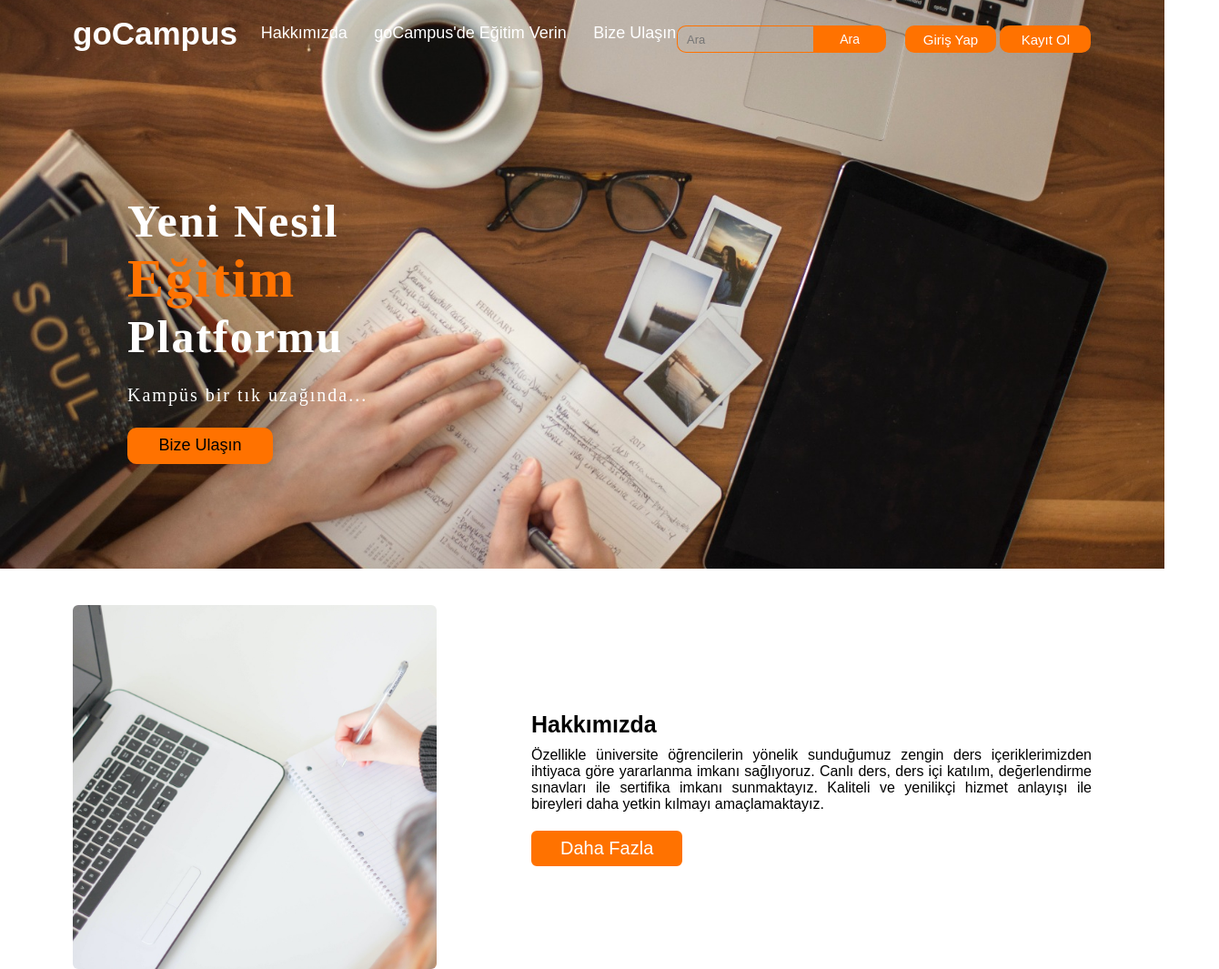
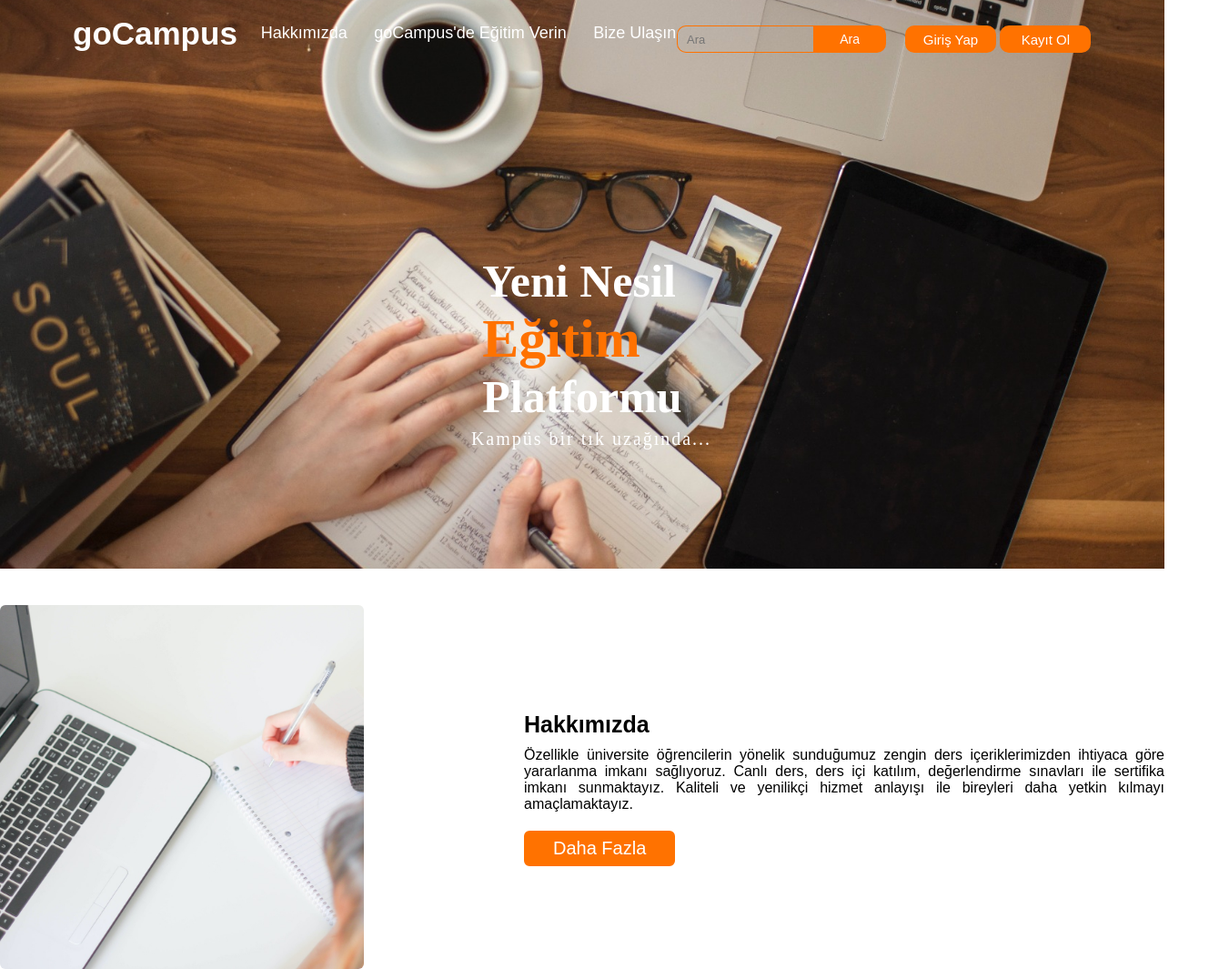
Before and after one commit to anyelayoszo/VirtualSchool, a plain HTML site: page index.html in a window 1280 px wide. Shown: the top 1065 px of the page at 91% size, 1340 px wide, since content can reach past the window. Drawn offline with nearby package versions, Linux system fonts and the light colour scheme.

Commit message:
anasayfa düzenleme yapıldı

```diff
--- a/index.html
+++ b/index.html
@@ -12,7 +12,7 @@
 
 <body>
     <nav class="navbar">
-        <div class="max-width">
+        <div class="container">
             <div class="logo"><a href="index.html">goCampus</a></div>
             <ul class="menu">
                 <li><a href="about.html">Hakkımızda</a></li>
@@ -37,9 +37,9 @@
 <section class="home" id="home">
     <div class="max-width">
         <div class="home-content">
-            <h1>Yeni Nesil <br><span>Eğitim</span> <br>Platformu</h1>
+            <h1>Yeni Nesil <br><span class="third-letter">Eğitim</span> <br>Platformu</h1>
             <p>Kampüs bir tık uzağında...</p>
-            <button class="cn"><a href="contact.html">Bize Ulaşın</a></button>
+            <!--<button class="cn"><a href="contact.html">Bize Ulaşın</a></button>-->
         </div>
     </div>
 </section>
--- a/style.css
+++ b/style.css
@@ -3,12 +3,13 @@
   padding: 0;
   box-sizing: border-box;
   text-decoration: none;
+  border: 0;
 }
 
-.max-width{
-  max-width: 1300px;
+.container{
+  contain: 1300px;
   padding: 0 80px;
-  margin: auto;
+  margin: 0 auto;
 }
 
 /*nabvar styling*/
@@ -27,7 +28,7 @@
   background: #ff7200;
 }
 
-.navbar .max-width{
+.navbar .container{
   display: flex;
   align-items: center;
   justify-content: space-between;
@@ -173,11 +174,14 @@ section{
 }
 
 .home-content {
-  width: 1200px;
-  height: auto;
-  margin: auto;
-  /*color: #fff;*/
-  /*position: relative;*/
+  position: absolute;
+  top: 35%;
+  left: 50%;
+  transform: translateX(-50%);
+  display: flex;
+  align-items: center;
+  justify-content: center;
+  flex-direction: column;
 }
 
 .home-content .par {
@@ -189,11 +193,15 @@ section{
 }
 
 .home-content h1 {
+  /*position: absolute;
+  top: 50%;
+  left: 50%;
+  transform: translateX(50%);*/
   font-family: "Times New Roman";
   font-size: 50px;
-  padding-left: 20px;
+  /*padding-left: 20px;
   margin-top: 9%;
-  letter-spacing: 2px;
+  letter-spacing: 2px;*/
 }
 
 .home-content p {
```
